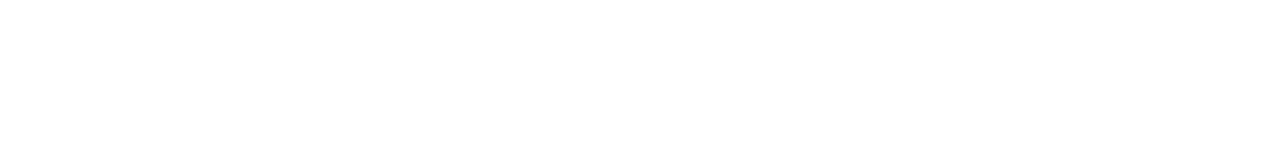
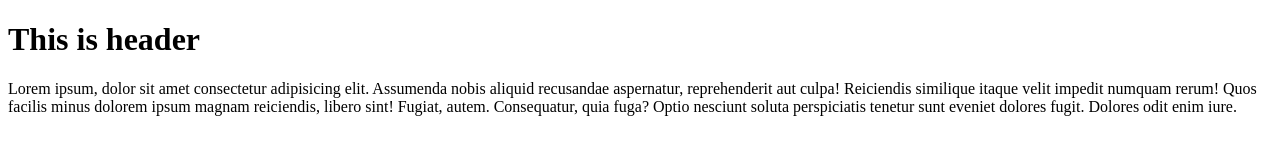
Before and after one commit to ranji2t/my-first-repo, a plain HTML site: page my-first-repo/index.html in a window 1280 px wide. Drawn offline with Linux system fonts and the light colour scheme.

Commit message:
first commit

```diff
--- a/my-first-repo/index.html
+++ b/my-first-repo/index.html
@@ -7,6 +7,7 @@
     <title>My First repo</title>
 </head>
 <body>
-
+    <header>  <h1> This is header </h1> </header>
+    <main> <p> Lorem ipsum, dolor sit amet consectetur adipisicing elit. Assumenda nobis aliquid recusandae aspernatur, reprehenderit aut culpa! Reiciendis similique itaque velit impedit numquam rerum! Quos facilis minus dolorem ipsum magnam reiciendis, libero sint! Fugiat, autem. Consequatur, quia fuga? Optio nesciunt soluta perspiciatis tenetur sunt eveniet dolores fugit. Dolores odit enim iure. </p> </main>
 </body>
 </html>
```
